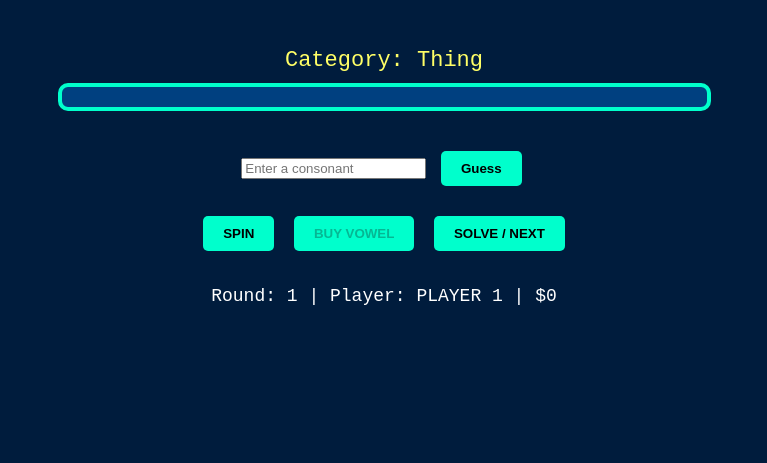
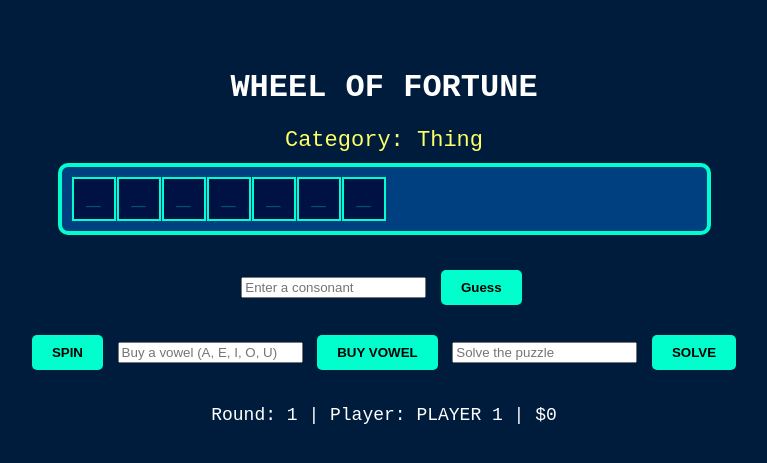
Before and after one commit to codingnoob215/WheelofFortune, a Flask app: page /board in a window 1280 px wide. Shown: the top 463 px of the page, without its empty margins (256-1023 px from the left). Run offline with Flask 3, Linux system fonts and the light colour scheme.

Commit message:
Reformat, fix spin

```diff
--- a/wheel_of_fortune/app.py
+++ b/wheel_of_fortune/app.py
@@ -18,6 +18,23 @@ def home():
 def wheel():
   return render_template('wheel.html')
 
+@app.route('/buy_vowel', methods=['POST'])
+def buy_vowel():
+    vowel = request.form['vowel'].upper()
+    if vowel not in "AEIOU":
+        session['message'] = "That's not a vowel!"
+        return redirect(url_for('board'))
+
+    if session.get('money', 0) < 250:
+        session['message'] = "Not enough money to buy a vowel!"
+        return redirect(url_for('board'))
+
+    if vowel not in session['guessed']:
+        session['guessed'].append(vowel)
+        session['money'] -= 250
+
+    return redirect(url_for('board'))
+
 @app.route('/spin', methods=['GET','POST'])
 def spin():
   wheel_values = [100, 200, 300, 400, 'BANKRUPT', 400, 500, 'MISS A TURN', 600, 700, 800, 900, 1000]
@@ -35,7 +52,7 @@ def spin():
         session['message'] = "You missed your turn!"
 
 
-  return redirect(url_for('board'))
+  return render_template('wheel.html', result=result)
 
 @app.route('/spin_result')
 def spin_result():
@@ -59,19 +76,25 @@ def guess():
   letter = request.form['letter'].upper()
   if letter and letter.isalpha():
     if letter not in session['guessed']:
-     session['guessed'].append(letter)
-    if letter in session['puzzle']:
-      session['money'] += 500
+        session['guessed'].append(letter)
+        session.modified = True
+
+        if letter in session['puzzle']:
+            session['money'] += 500
+    print("Guessed so far:", session['guessed'])
+    print("Puzzle:", session['puzzle'])
   return redirect(url_for('board'))
 
 @app.route('/solve', methods=['POST'])
 def solve():
-  guess = request.json.get('guess', '').upper()
+  guess = request.form.get('guess', '').upper()
   if guess == session.get('puzzle'):
     session['bank'] = session.get('bank', 0) + 1000
-    return jsonify({'correct':True, 'bank': session['bank']})
+    session['message'] = "Great job! You solved the puzzle!"
+    return redirect(url_for('new puzzle'))
   else:
-    return jsonify({'correct':False})
+    session['message'] = "Sorry, that is incorrect."
+    return redirect(url_for('board'))
 
 @app.route('/new_puzzle')
 def new_puzzle():
@@ -79,7 +102,8 @@ def new_puzzle():
   session['puzzle'] = phrase.upper()
   session['category'] = category
   session['guessed'] = []
-  session['round'] += 1
+  session['money'] = 0
+  session['round'] = session.get('round', 0)+1
   return redirect(url_for('board'))
 
 #Choose random puzzle when game starts
@@ -93,11 +117,14 @@ def board():
     session['money'] = 0
     session['round'] = 1
     session['player'] = "PLAYER 1"
+
+  if 'guessed' not in session:
+      session['guessed'] = []
   puzzle = session['puzzle']
   guessed = session['guessed']
 #Shows letters that have been guessed correctly and produces the current visible puzzle
   revealed = ''.join([c if c == ' ' or c.upper() in guessed else '_' for c in puzzle])
-  return render_template('board.html', category=session['category'],money=session['money'],round=session['round'],player=session['player'])
+  return render_template('board.html', category=session['category'],money=session['money'],round=session['round'],player=session['player'], revealed=revealed)
 
 if __name__ == '__main__':
  app.run(debug=True)
--- a/wheel_of_fortune/templates/board.html
+++ b/wheel_of_fortune/templates/board.html
@@ -24,14 +24,16 @@
             width: 40px;
             height: 40px;
             background-color: #001144;
-            color: white;
+            color: #ffff66;
             font-size: 24px;
             line-height: 40px;
             border: 2px solid #00ffcc;
             text-transform: uppercase;
+            font-weight: bold;
         }
         .tile.blank {
             background-color: #000820;
+            border: none;
         }
         .controls {
             margin-top: 20px;
@@ -61,17 +63,23 @@
 </head>
 <body>
 
+    <h1>WHEEL OF FORTUNE</h1>
+
     <div class="category">Category: {{ category }}</div>
+
 
     <div class="board">
         {% for c in revealed %}
             {% if c == ' ' %}
                 <div class="tile blank"></div>
+            {% elif c == '_' %}
+                <div class="tile" style="color:#005577;">_</div>
             {% else %}
                 <div class="tile">{{ c }}</div>
             {% endif %}
         {% endfor %}
     </div>
+
 
     <form action="/guess" method="POST">
         <input type="text" name="letter" maxlength="1" placeholder="Enter a consonant" required>
@@ -79,9 +87,15 @@
     </form>
 
     <div class="controls">
-        <a href="/spin"><button>SPIN</button></a>
-        <button disabled>BUY VOWEL</button>
-        <a href="/new_round"><button>SOLVE / NEXT</button></a>
+        <a href="/wheel"><button>SPIN</button></a>
+        <form action="/buy_vowel" method="POST" style="display:inline;">
+            <input type="text" name="vowel" maxlength="1" placeholder="Buy a vowel (A, E, I, O, U)" required>
+            <button type="submit">BUY VOWEL</button>
+        </form>
+        <form action="/solve" method="POST" style="display:inline;">
+            <input type="text" name="guess" placeholder="Solve the puzzle" required>
+            <button type="submit">SOLVE</button>
+        </form>
     </div>
 
     <div class="info">
```
Also changed, not shown: wheel_of_fortune/templates/wheel.html (+17 -6 lines).
